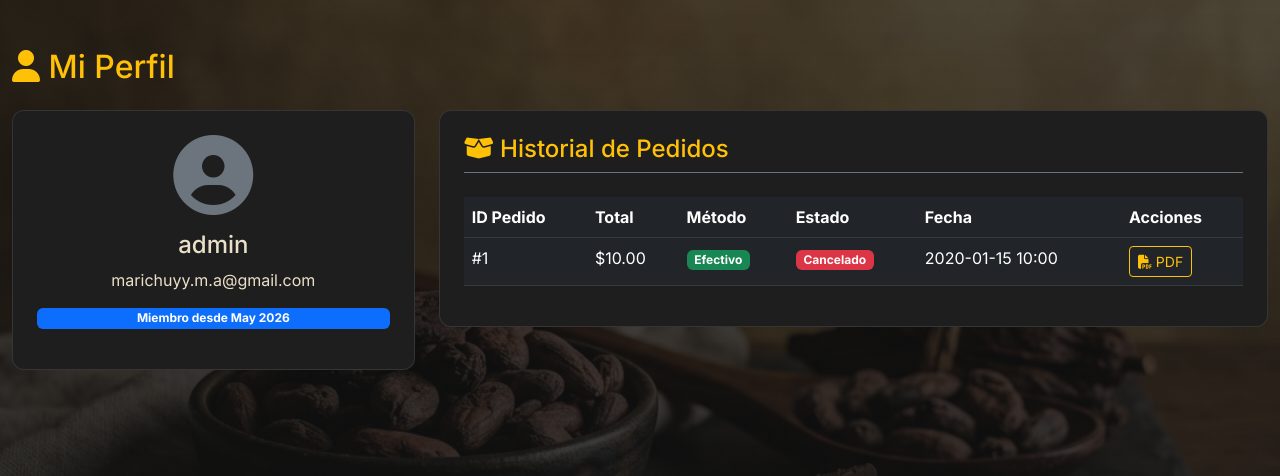
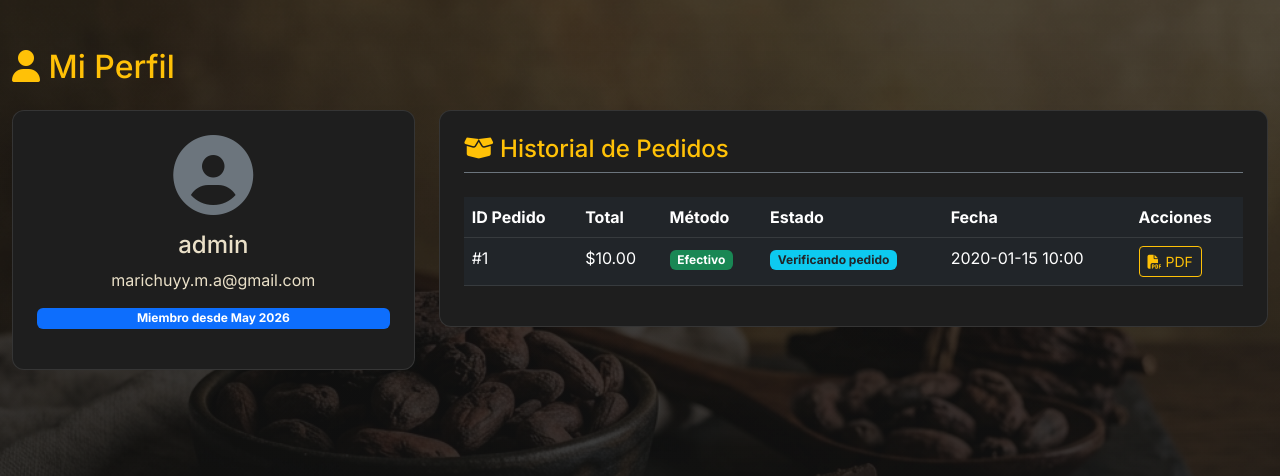
Before and after one commit to sierrasanabriajohinerstiven-max/Repositorio-ADSO, a Flask app: page /profile in a window 1280 px wide. Shown: the part 104-580 px from the top of the page. Run offline with Flask 3, Linux system fonts and the light colour scheme; a user stored in the database is signed in; tables that the repository leaves empty hold one stand-in row (values such as "Sample post"); data that the repository does not hold is empty; some libraries are stand-ins or nearby versions.

Commit message:
feat: cambiar estado por defecto de pedidos a Verificando pedido

```diff
--- a/app/models/order.py
+++ b/app/models/order.py
@@ -6,7 +6,7 @@
     user_id = db.Column(db.Integer, db.ForeignKey('user.id'), nullable=False)
     total_amount = db.Column(db.Float, nullable=False)
     payment_method = db.Column(db.String(50), nullable=False) # 'nequi' o 'efectivo'
-    status = db.Column(db.String(50), default='Preparando tu pedido') # Preparando tu pedido, Pedido en camino, Pedido entregado, Cancelado
+    status = db.Column(db.String(50), default='Verificando pedido') # Verificando pedido, Preparando tu pedido, Pedido en camino, Pedido entregado, Cancelado
     shipping_address = db.Column(db.String(255), nullable=False)
     phone_number = db.Column(db.String(20), nullable=False)
     customer_name = db.Column(db.String(100), nullable=True)
--- a/app/templates/admin/orders.html
+++ b/app/templates/admin/orders.html
@@ -34,6 +34,7 @@
                         <form action="{{ url_for('admin.update_order_status', order_id=order.id) }}" method="POST">
     <input type="hidden" name="csrf_token" value="{{ csrf_token() }}"/>
                             <select name="status" class="form-select form-select-sm bg-dark text-light border-secondary d-inline-block w-auto" onchange="this.form.submit()">
+                                <option value="Verificando pedido" {% if order.status == 'Verificando pedido' %}selected{% endif %}>Verificando pedido</option>
                                 <option value="Preparando tu pedido" {% if order.status == 'Preparando tu pedido' %}selected{% endif %}>Preparando tu pedido</option>
                                 <option value="Pedido en camino" {% if order.status == 'Pedido en camino' %}selected{% endif %}>Pedido en camino</option>
                                                         <option value="Pedido entregado" {% if order.status == 'Pedido entregado' %}selected{% endif %}>Pedido entregado</option>
--- a/app/templates/main/profile.html
+++ b/app/templates/main/profile.html
@@ -44,7 +44,9 @@
 {% elif order.status == 'Pedido en camino' %}
     <span class="badge bg-warning text-dark">Pedido en camino</span>
 {% elif order.status == 'Preparando tu pedido' %}
-    <span class="badge bg-info text-dark">Preparando tu pedido</span>
+    <span class="badge bg-primary">Preparando tu pedido</span>
+{% elif order.status == 'Verificando pedido' %}
+    <span class="badge bg-info text-dark">Verificando pedido</span>
 {% else %}
     <span class="badge bg-danger">Cancelado</span>
 {% endif %}
--- a/app/utils/email_service.py
+++ b/app/utils/email_service.py
@@ -135,6 +135,12 @@
 def send_status_email(order, new_status, customer_email, customer_name):
     try:
         status_config = {
+            'Verificando pedido': {
+                'subject': f'Estamos verificando tu pedido #{order.id}',
+                'heading': 'Verificando pedido',
+                'message': 'Hemos recibido tu solicitud y actualmente estamos verificando los detalles y el pago. Pronto comenzaremos a prepararlo.',
+                'color': '#17a2b8'
+            },
             'Preparando tu pedido': {
                 'subject': f'Tu pedido #{order.id} está en preparación',
                 'heading': '¡Tu pedido está en preparación!',
```
